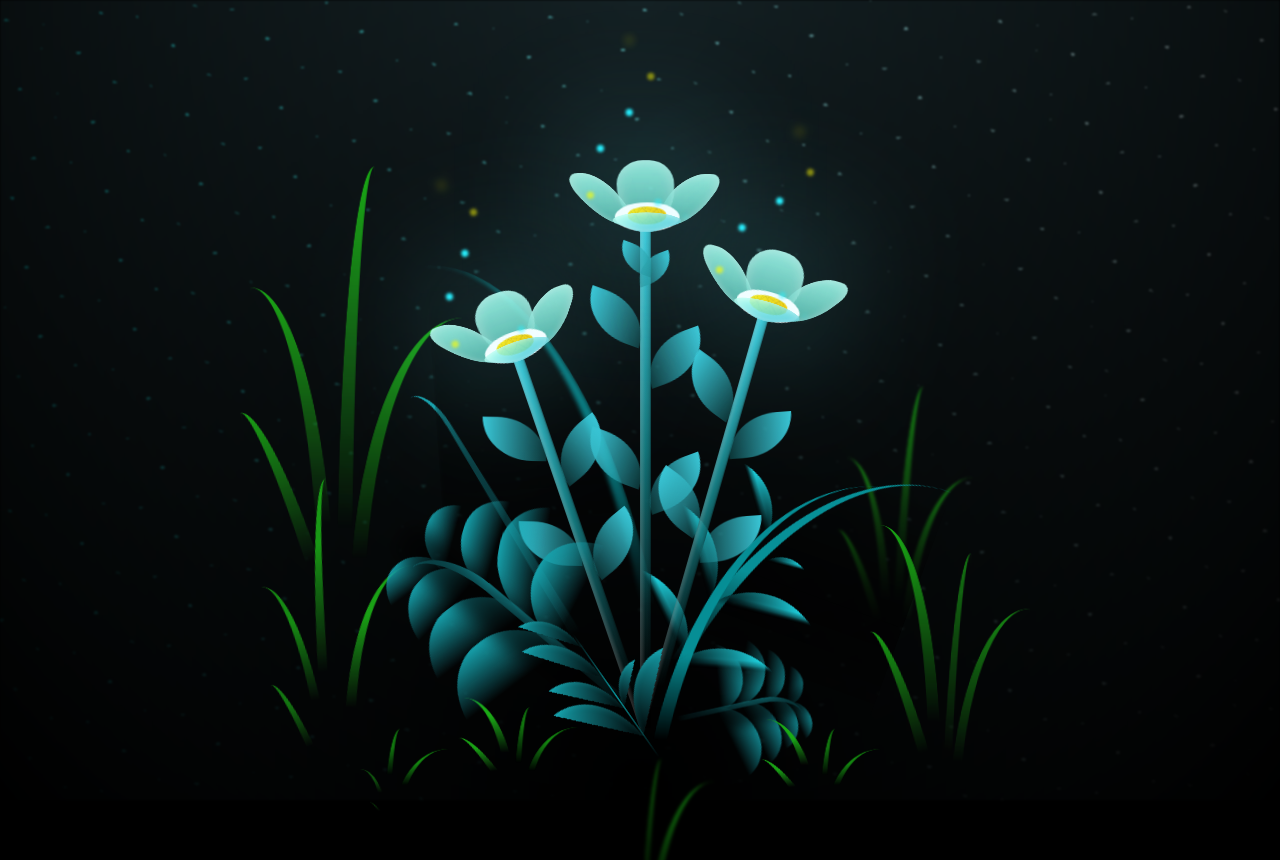
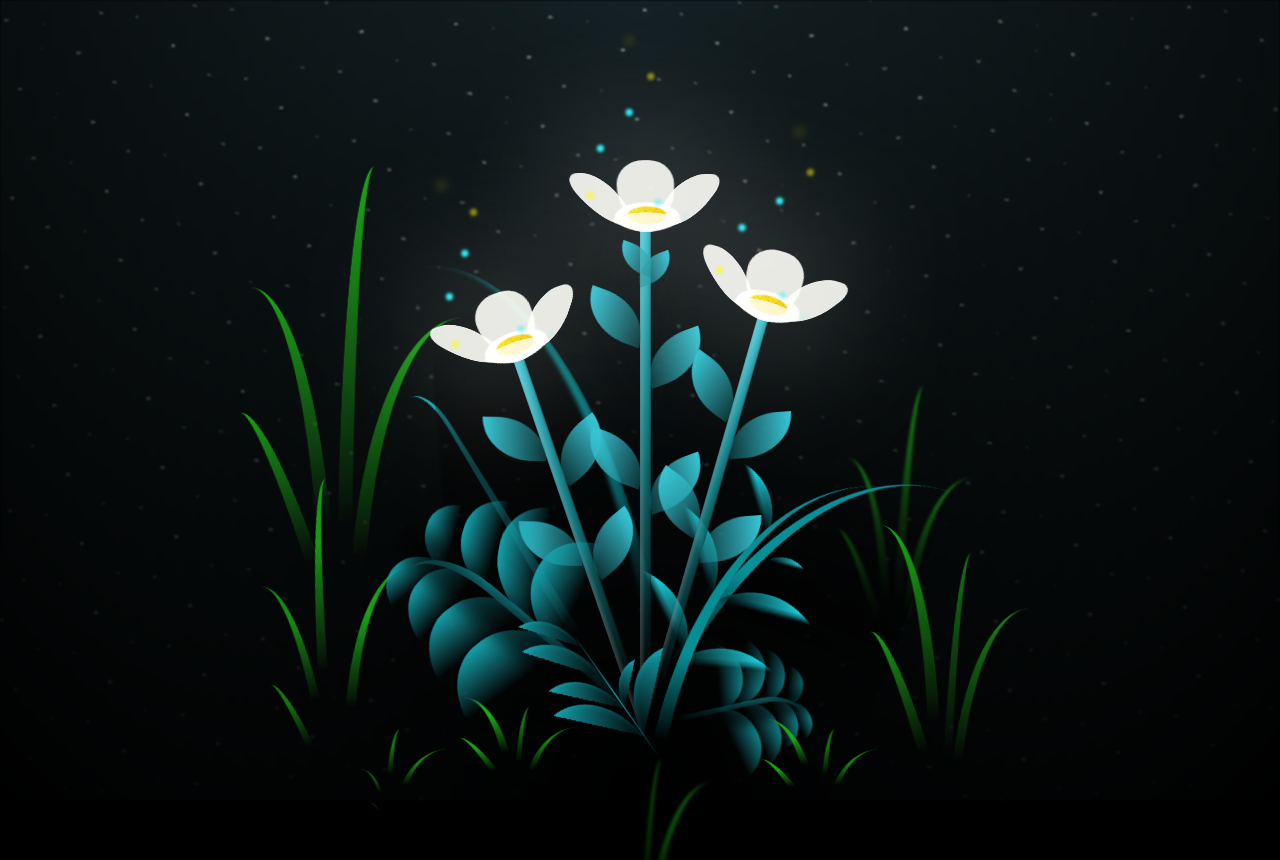
Before and after one commit to akbrwjyaa/giftflower, a plain HTML site: page flower.html in a window 1280 px wide. Shown: the top 860 px of the page. Drawn offline with Linux system fonts and the light colour scheme.

Commit message:
Update main.css

```diff
--- a/css/main.css
+++ b/css/main.css
@@ -28,7 +28,7 @@ body {
   width: 100%;
   height: 100%;
   filter: blur(0.1vmin);
-  background-image: radial-gradient(ellipse at top, transparent 0%, var(--dark-color)), radial-gradient(ellipse at bottom, var(--dark-color), rgba(145, 233, 255, 0.2)), repeating-linear-gradient(220deg, rgb(0, 0, 0) 0px, rgb(0, 0, 0) 19px, transparent 19px, transparent 22px), repeating-linear-gradient(189deg, rgb(0, 0, 0) 0px, rgb(0, 0, 0) 19px, transparent 19px, transparent 22px), repeating-linear-gradient(148deg, rgb(0, 0, 0) 0px, rgb(0, 0, 0) 19px, transparent 19px, transparent 22px), linear-gradient(90deg, rgb(0, 255, 250), rgb(240, 240, 240));
+  background-image: radial-gradient(ellipse at top, transparent 0%, var(--dark-color)), radial-gradient(ellipse at bottom, var(--dark-color), rgba(145, 233, 255, 0.2)), repeating-linear-gradient(220deg, rgb(0, 0, 0) 0px, rgb(0, 0, 0) 19px, transparent 19px, transparent 22px), repeating-linear-gradient(189deg, rgb(0, 0, 0) 0px, rgb(0, 0, 0) 19px, transparent 19px, transparent 22px), repeating-linear-gradient(148deg, rgb(0, 0, 0) 0px, rgb(0, 0, 0) 19px, transparent 19px, transparent 22px), linear-gradient(90deg, rgb(255, 255, 250), rgb(240, 240, 240));
 }
 
 .flowers {
@@ -154,7 +154,7 @@ body {
   transform: translate(-50%, -100%);
   width: 8vmin;
   height: 8vmin;
-  background-color: #6bf0ff;
+  background-color: rgb(255, 255, 250);
   filter: blur(10vmin);
 }
 .flower__leaf {
@@ -164,8 +164,8 @@ body {
   width: 8vmin;
   height: 11vmin;
   border-radius: 51% 49% 47% 53%/44% 45% 55% 69%;
-  background-color: #a7ffee;
-  background-image: linear-gradient(to top, #54b8aa, #a7ffee);
+  background-color: rgb(255, 255, 250);
+  background-image: linear-gradient(to top, rgb(255, 255, 250), rgb(255, 255, 250));
   transform-origin: bottom center;
   opacity: 0.9;
   box-shadow: inset 0 0 2vmin rgba(255, 255, 255, 0.5);
@@ -185,7 +185,7 @@ body {
   transform-origin: bottom left;
   border-radius: 4vmin 10vmin 4vmin 4vmin;
   transform: translate(0%, 18%) rotateX(70deg) rotate(-43deg);
-  background-image: linear-gradient(to top, #39c6d6, #a7ffee);
+  background-image: linear-gradient(to top, rgb(255, 255, 250), rgb(255, 255, 250));
   z-index: 1;
   opacity: 0.8;
 }
```
